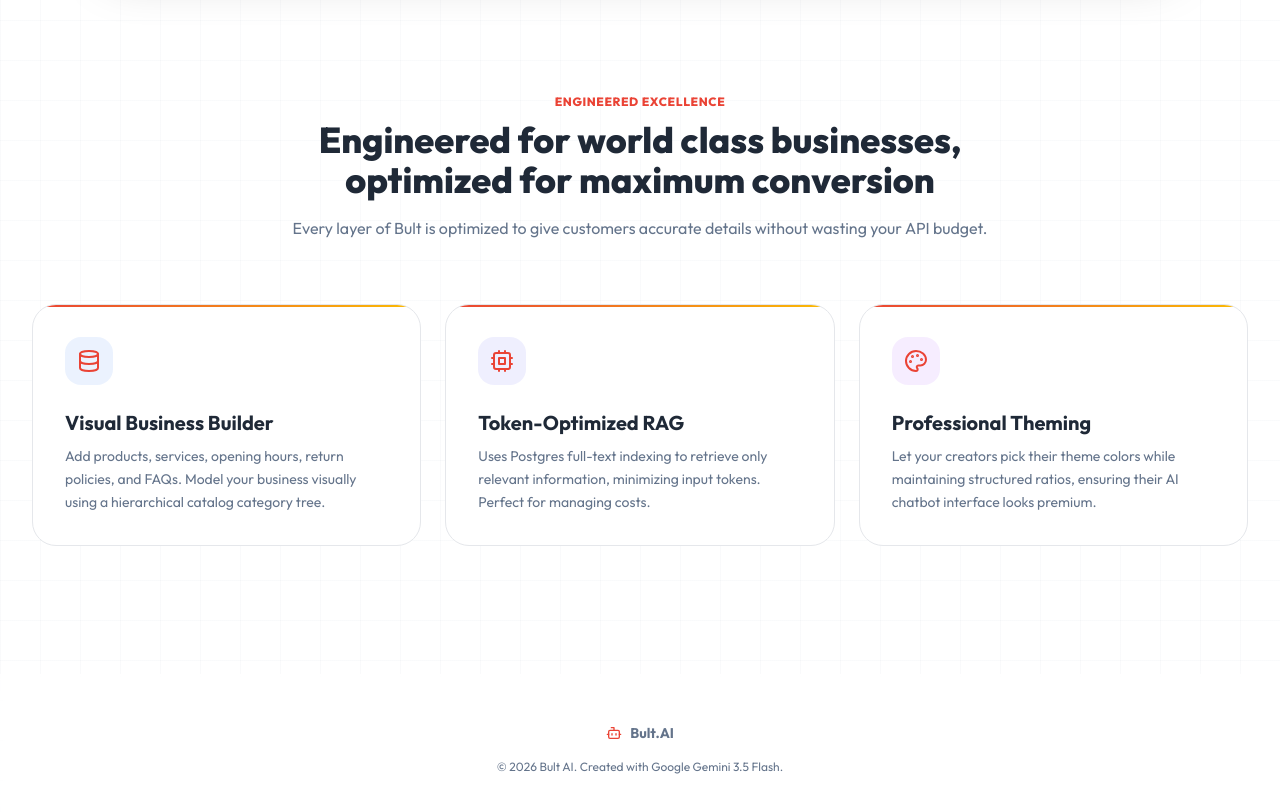
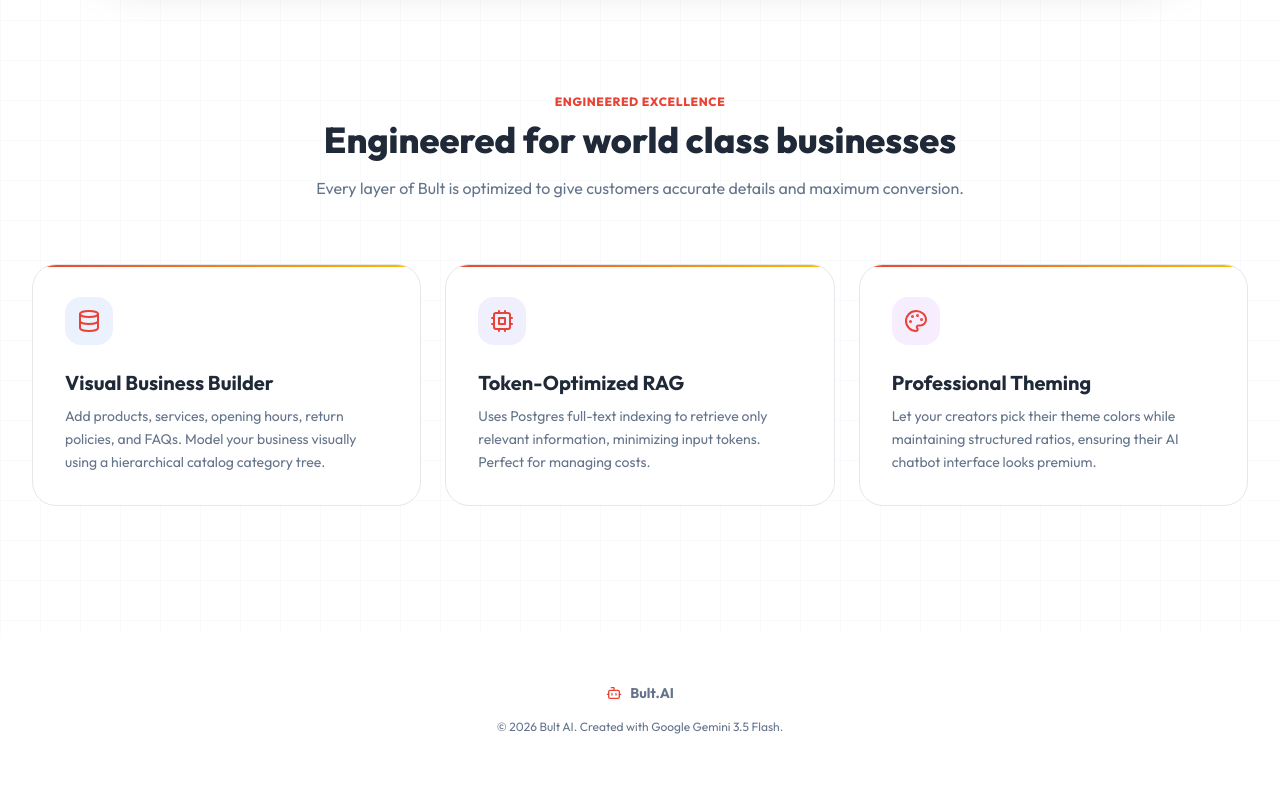
Before and after one commit to teamt-ai/bult, a Next.js app: page / in a window 1280 px wide. Shown: the part 1300-2112 px from the top of the page. After the commit the page ends 2084 px from the top, so only its background shows below. Built offline with nearby package versions, Linux system fonts and the light colour scheme; no server answers.

Commit message:
style: update features section slogan and description copy in page.tsx

```diff
--- a/src/app/page.tsx
+++ b/src/app/page.tsx
@@ -192,9 +192,9 @@ export default function LandingPage() {
       <section className="max-w-7xl mx-auto px-4 sm:px-6 lg:px-8 py-20">
         <div className="text-center max-w-3xl mx-auto mb-16">
           <span className="text-xs uppercase tracking-wider font-extrabold text-primary">Engineered Excellence</span>
-          <h2 className="text-4xl font-extrabold mt-2">Engineered for world class businesses, optimized for maximum conversion</h2>
+          <h2 className="text-4xl font-extrabold mt-2">Engineered for world class businesses</h2>
           <p className="text-slate-500 dark:text-slate-400 mt-4 text-base">
-            Every layer of Bult is optimized to give customers accurate details without wasting your API budget.
+            Every layer of Bult is optimized to give customers accurate details and maximum conversion.
           </p>
         </div>
 
```
